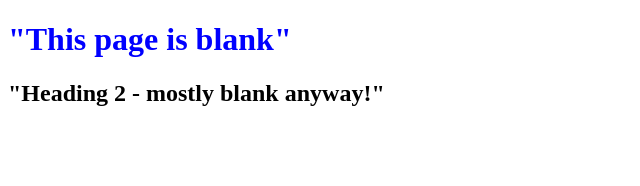
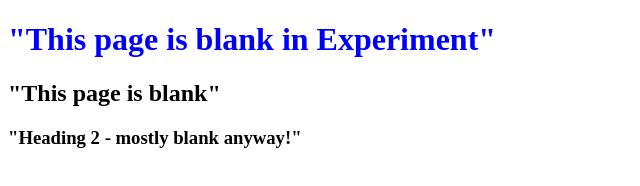
Before and after one commit to monikapluc/0main_open_Sap_repo, a plain HTML site: page index.html in a window 1280 px wide. Shown: the whole page, without its empty margins (0-640 px from the left). Drawn offline with Linux system fonts and the light colour scheme.

Commit message:
final commit, in Experiment branch changed to The Quotions page

```diff
--- a/index.html
+++ b/index.html
@@ -2,11 +2,15 @@
 <html lang ="eng" >
 <head>
 	<meta http-equiv="Content-Type" content="text/html; charset-utf-8"/>
-	<title >"This is test Page</title>
+	<title >The Quotions page in Experiment</title>
 
 </head>
 <body>
-		<h1 style="color:Blue"> "This page is blank" </h1>
-			<h2> "Heading 2 - mostly blank anyway!"</h2>
+
+		<h1 style="color:Blue"> "This page is blank in Experiment" </h1>
+
+		<h2 style="colour: Green"> "This page is blank" </h2>
+
+			<h3> "Heading 2 - mostly blank anyway!"</h3>
 </body>
 </html>
```
